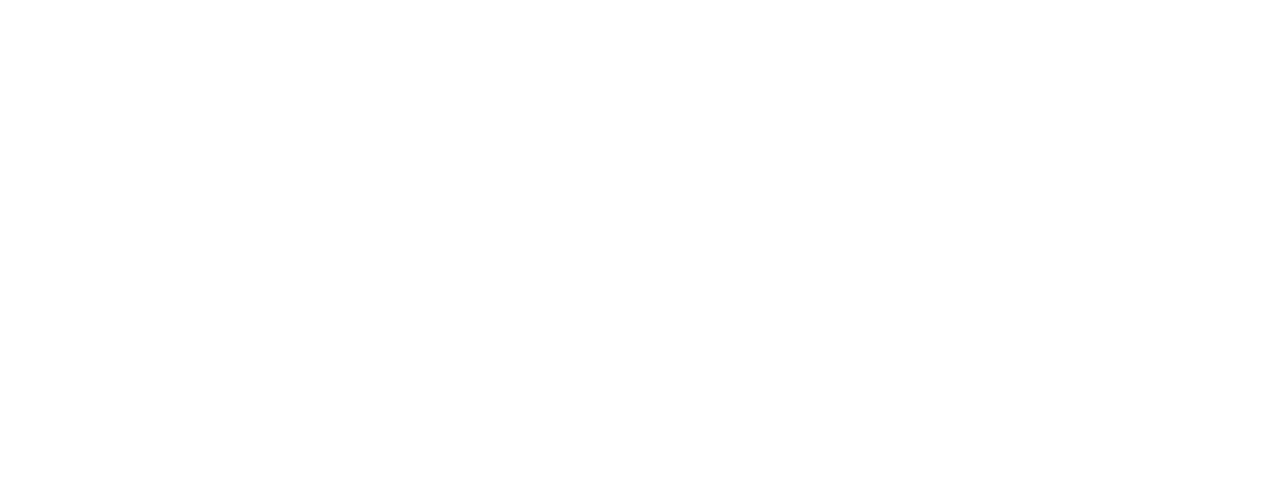
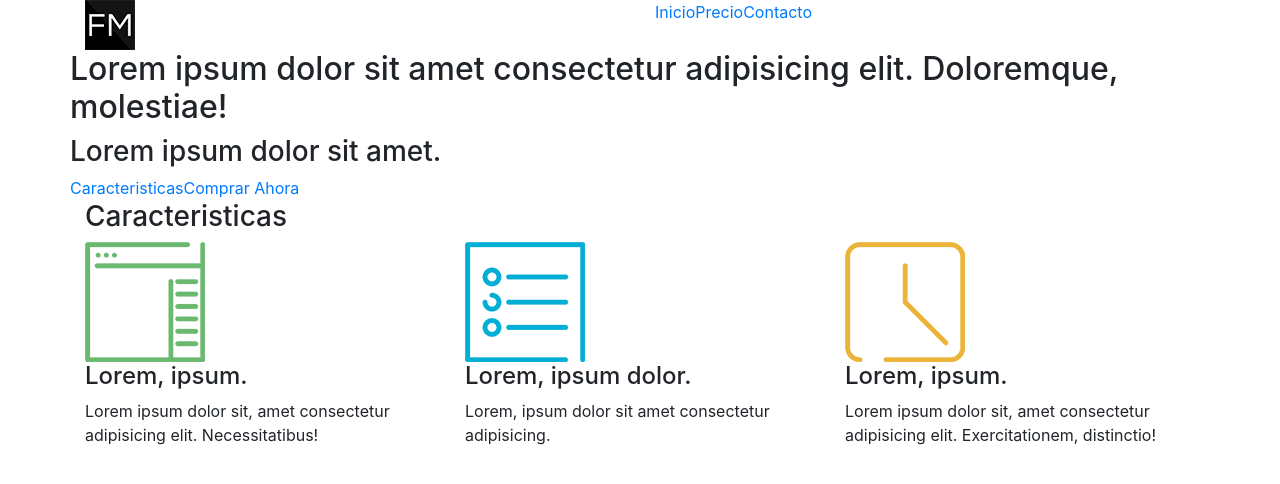
Before and after one commit to jguerrero101314/CursosDise-oWeb, an Angular app in the folder Practicas/Startup/: page / in a window 1280 px wide. Shown: the top 484 px of the page. Built offline with nearby package versions, Linux system fonts and the light colour scheme.

Commit message:
202. Header y Características

```diff
--- a/Practicas/Startup/src/app/app.component.html
+++ b/Practicas/Startup/src/app/app.component.html
@@ -1 +1,2 @@
 <app-menu></app-menu>
+<app-main></app-main>
--- a/Practicas/Startup/src/app/components/main/main.component.html
+++ b/Practicas/Startup/src/app/components/main/main.component.html
@@ -1,5 +1,30 @@
 <section class="main">
-    <section class="caracteristicas"></section>
+    <section class="caracteristicas">
+        <div class="container">
+            <div class="row">
+                <div class="col-md-12">
+                    <h3 class="titulo">Caracteristicas</h3>
+                </div>
+            </div>
+            <div class="row">
+                <div class="col-sm-4 caracteristica">
+                    <img src="../../../assets/img/icono1.png" alt="">
+                    <h4 class="primera_linea">Lorem, ipsum.</h4>
+                    <p class="parrafo">Lorem ipsum dolor sit, amet consectetur adipisicing elit. Necessitatibus!</p>
+                </div>
+                <div class="col-sm-4 caracteristica">
+                    <img src="../../../assets/img/icono2.png" alt="">
+                    <h4 class="primera_linea">Lorem, ipsum dolor.</h4>
+                    <p class="parrafo">Lorem, ipsum dolor sit amet consectetur adipisicing.</p>
+                </div>
+                <div class="col-sm-4 caracteristica">
+                    <img src="../../../assets/img/icono3.png" alt="">
+                    <h4 class="primera_linea">Lorem, ipsum.</h4>
+                    <p class="parrafo">Lorem ipsum dolor sit, amet consectetur adipisicing elit. Exercitationem, distinctio!</p>
+                </div>
+            </div>
+        </div>
+    </section>
     <section class="fotos"></section>
     <section class="clientes"></section>
     <section class="precios"></section>
--- a/Practicas/Startup/src/app/components/menu/menu.component.html
+++ b/Practicas/Startup/src/app/components/menu/menu.component.html
@@ -1,3 +1,24 @@
 <header>
-
+    <div class="container">
+        <div class="row contenedor_logo_menu">
+            <div class="logo col-xs-12 col-md-6">
+                <a href="#"><img src="../../../assets/img/logo.png"></a>
+            </div>
+            <div class="menu col-xs-12 col-md-6">
+                <a href="">Inicio</a>
+                <a href="">Precio</a>
+                <a href="">Contacto</a>
+            </div>
+            <div class="row textos">
+                <div class="col-md-12">
+                    <h2 class="primera_linea">Lorem ipsum dolor sit amet consectetur adipisicing elit. Doloremque, molestiae!</h2>
+                    <h3 class="segunda_linea">Lorem ipsum dolor sit amet.</h3>
+                    <div class="contenedor-btn">
+                        <a href="">Caracteristicas</a>
+                        <a href="">Comprar Ahora</a>
+                    </div>
+                </div>
+            </div>
+        </div>
+    </div>
 </header>
```
